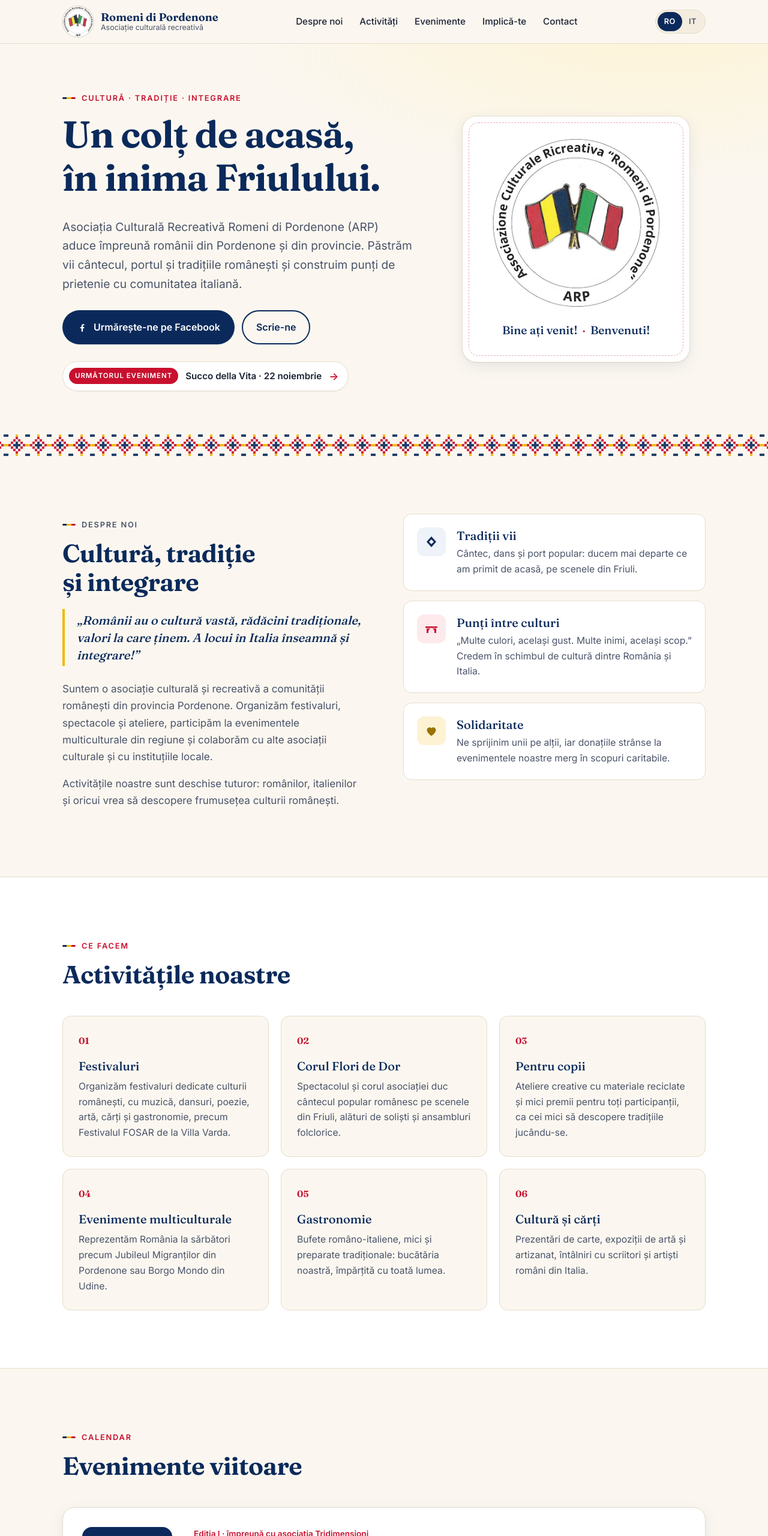
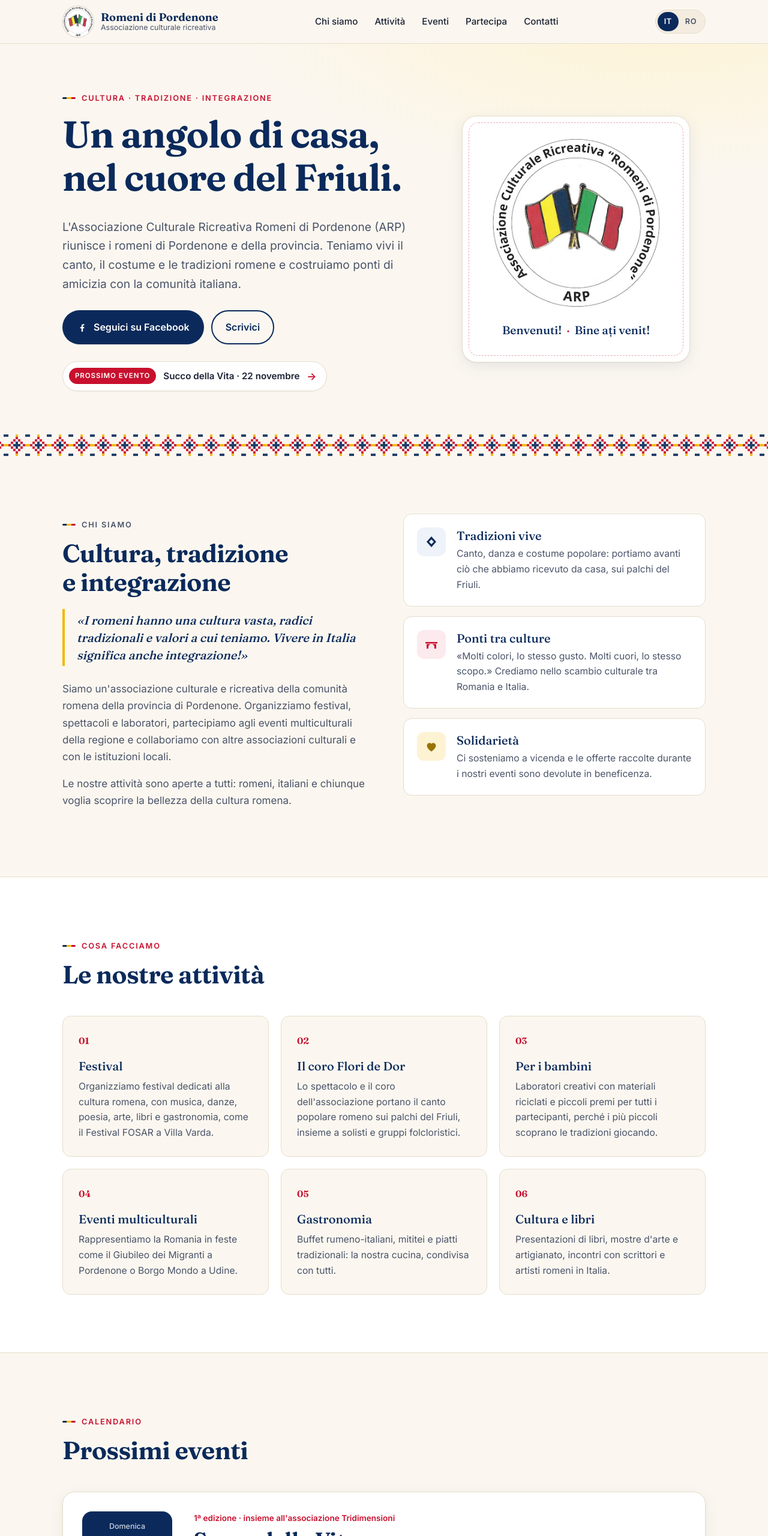
Before and after one commit to MaginShi1/romeni-di-pordenone, a plain HTML site: page index.html in a window 1280 px wide. Shown: the top 2560 px of the page at 60% size. Drawn offline with Linux system fonts and the light colour scheme.

Commit message:
Default the site to Italian, with IT before RO
New visitors now see Italian first; a visitor's RO/IT choice is still
remembered. The language switch, welcome line and footer tagline list
Italian first, and the page's built-in text is Italian so there is no
Romanian flash before the script runs.

Co-Authored-By: Claude Opus 5.5 <noreply@anthropic.com>

```diff
--- a/index.html
+++ b/index.html
@@ -1,12 +1,12 @@
 <!doctype html>
-<html lang="ro">
+<html lang="it">
 <head>
   <meta charset="utf-8">
   <meta name="viewport" content="width=device-width, initial-scale=1">
   <title>Romeni di Pordenone</title>
-  <meta name="description" content="Asociația Romeni di Pordenone — comunitatea românilor din provincia Pordenone. Associazione Romeni di Pordenone — la comunità romena della provincia di Pordenone.">
+  <meta name="description" content="Associazione Culturale Ricreativa «Romeni di Pordenone»: la comunità romena della provincia di Pordenone. Asociația Culturală Recreativă: comunitatea românilor din provincia Pordenone.">
   <meta property="og:title" content="Romeni di Pordenone">
-  <meta property="og:description" content="Comunitatea românilor din Pordenone · La comunità romena di Pordenone">
+  <meta property="og:description" content="La comunità romena di Pordenone · Comunitatea românilor din Pordenone">
   <meta property="og:type" content="website">
   <meta name="theme-color" content="#0B2A5B">
   <link rel="icon" href="assets/logo.png">
@@ -16,7 +16,7 @@
   <link rel="stylesheet" href="styles.css">
 </head>
 <body>
-  <a class="skip-link" href="#main" data-i18n="a11y.skip">Sari la conținut</a>
+  <a class="skip-link" href="#main" data-i18n="a11y.skip">Vai al contenuto</a>
 
   <!-- ============ HEADER ============ -->
   <header class="site-header">
@@ -25,25 +25,25 @@
         <img src="assets/logo.png" alt="" width="52" height="52">
         <span class="brand-text">
           <span class="brand-name">Romeni di Pordenone</span>
-          <span class="brand-tag" data-i18n="brand.tag">Asociație culturală recreativă</span>
+          <span class="brand-tag" data-i18n="brand.tag">Associazione culturale ricreativa</span>
         </span>
       </a>
 
       <nav class="nav" id="site-nav" aria-label="Menu">
-        <a href="#despre" data-i18n="nav.about">Despre noi</a>
-        <a href="#activitati" data-i18n="nav.activities">Activități</a>
-        <a href="#evenimente" data-i18n="nav.events">Evenimente</a>
-        <a href="#implica-te" data-i18n="nav.join">Implică-te</a>
-        <a href="#contact" data-i18n="nav.contact">Contact</a>
+        <a href="#despre" data-i18n="nav.about">Chi siamo</a>
+        <a href="#activitati" data-i18n="nav.activities">Attività</a>
+        <a href="#evenimente" data-i18n="nav.events">Eventi</a>
+        <a href="#implica-te" data-i18n="nav.join">Partecipa</a>
+        <a href="#contact" data-i18n="nav.contact">Contatti</a>
       </nav>
 
       <div class="header-actions">
-        <div class="lang-switch" role="group" aria-label="Limba / Lingua">
-          <button type="button" data-lang="ro" aria-pressed="true">RO</button>
-          <button type="button" data-lang="it" aria-pressed="false">IT</button>
+        <div class="lang-switch" role="group" aria-label="Lingua / Limba">
+          <button type="button" data-lang="it" aria-pressed="true">IT</button>
+          <button type="button" data-lang="ro" aria-pressed="false">RO</button>
         </div>
         <button class="menu-toggle" type="button" aria-expanded="false" aria-controls="site-nav">
-          <span class="sr-only" data-i18n="a11y.menu">Meniu</span>
+          <span class="sr-only" data-i18n="a11y.menu">Menu</span>
           <span class="menu-bar"></span><span class="menu-bar"></span><span class="menu-bar"></span>
         </button>
       </div>
@@ -55,19 +55,19 @@
     <section class="hero" id="top">
       <div class="container hero-inner">
         <div class="hero-copy">
-          <p class="kicker" data-i18n="hero.kicker">Cultură · Tradiție · Integrare</p>
-          <h1 data-i18n="hero.title">Un colț de acasă, în inima Friulului.</h1>
-          <p class="lead" data-i18n="hero.text">Asociația Culturală Recreativă Romeni di Pordenone (ARP) aduce împreună românii din Pordenone și din provincie. Păstrăm vii cântecul, portul și tradițiile românești și construim punți de prietenie cu comunitatea italiană.</p>
+          <p class="kicker" data-i18n="hero.kicker">Cultura · Tradizione · Integrazione</p>
+          <h1 data-i18n="hero.title">Un angolo di casa, nel cuore del Friuli.</h1>
+          <p class="lead" data-i18n="hero.text">L'Associazione Culturale Ricreativa Romeni di Pordenone (ARP) riunisce i romeni di Pordenone e della provincia. Teniamo vivi il canto, il costume e le tradizioni romene e costruiamo ponti di amicizia con la comunità italiana.</p>
           <div class="hero-ctas">
             <a class="btn btn-primary js-facebook" href="#" target="_blank" rel="noopener">
               <svg aria-hidden="true" viewBox="0 0 24 24" width="18" height="18"><path fill="currentColor" d="M13.5 21v-7.5h2.6l.4-3h-3V8.6c0-.9.3-1.5 1.5-1.5h1.6V4.4c-.3 0-1.2-.1-2.3-.1-2.3 0-3.9 1.4-3.9 4v2.2H7.8v3h2.6V21h3.1Z"/></svg>
-              <span data-i18n="hero.cta1">Urmărește-ne pe Facebook</span>
+              <span data-i18n="hero.cta1">Seguici su Facebook</span>
             </a>
-            <a class="btn btn-ghost" href="#contact" data-i18n="hero.cta2">Scrie-ne</a>
+            <a class="btn btn-ghost" href="#contact" data-i18n="hero.cta2">Scrivici</a>
           </div>
           <!-- Filled from the first upcoming event in script.js -->
           <a class="next-event" href="#evenimente" hidden>
-            <span class="next-event-label" data-i18n="hero.next">Următorul eveniment</span>
+            <span class="next-event-label" data-i18n="hero.next">Prossimo evento</span>
             <span class="next-event-title"></span>
             <span class="next-event-arrow" aria-hidden="true">→</span>
           </a>
@@ -76,9 +76,9 @@
           <div class="hero-card">
             <img src="assets/logo.png" alt="Logo: Associazione Culturale Ricreativa «Romeni di Pordenone» (ARP)" class="hero-logo" width="300" height="300">
             <p class="hero-card-caption" aria-hidden="true">
+              <span lang="it">Benvenuti!</span>
+              <span class="dot">·</span>
               <span lang="ro">Bine ați venit!</span>
-              <span class="dot">·</span>
-              <span lang="it">Benvenuti!</span>
             </p>
           </div>
         </div>
@@ -90,35 +90,35 @@
     <section class="section" id="despre">
       <div class="container about">
         <div class="about-text">
-          <p class="kicker" data-i18n="about.kicker">Despre noi</p>
-          <h2 data-i18n="about.title">Cultură, tradiție și integrare</h2>
+          <p class="kicker" data-i18n="about.kicker">Chi siamo</p>
+          <h2 data-i18n="about.title">Cultura, tradizione e integrazione</h2>
           <blockquote class="quote">
-            <p data-i18n="about.quote">„Românii au o cultură vastă, rădăcini tradiționale, valori la care ținem. A locui în Italia înseamnă și integrare!”</p>
+            <p data-i18n="about.quote">«I romeni hanno una cultura vasta, radici tradizionali e valori a cui teniamo. Vivere in Italia significa anche integrazione!»</p>
           </blockquote>
-          <p data-i18n="about.p1">Suntem o asociație culturală și recreativă a comunității românești din provincia Pordenone. Organizăm festivaluri, spectacole și ateliere, participăm la evenimentele multiculturale din regiune și colaborăm cu alte asociații culturale și cu instituțiile locale.</p>
-          <p data-i18n="about.p2">Activitățile noastre sunt deschise tuturor: românilor, italienilor și oricui vrea să descopere frumusețea culturii românești.</p>
+          <p data-i18n="about.p1">Siamo un'associazione culturale e ricreativa della comunità romena della provincia di Pordenone. Organizziamo festival, spettacoli e laboratori, partecipiamo agli eventi multiculturali della regione e collaboriamo con altre associazioni culturali e con le istituzioni locali.</p>
+          <p data-i18n="about.p2">Le nostre attività sono aperte a tutti: romeni, italiani e chiunque voglia scoprire la bellezza della cultura romena.</p>
         </div>
         <ul class="values">
           <li class="value">
             <span class="value-icon" aria-hidden="true">
               <svg viewBox="0 0 24 24"><path d="M12 3 4 12l8 9 8-9-8-9Zm0 5 4 4-4 4-4-4 4-4Z"/></svg>
             </span>
-            <h3 data-i18n="v1.title">Tradiții vii</h3>
-            <p data-i18n="v1.text">Cântec, dans și port popular: ducem mai departe ce am primit de acasă, pe scenele din Friuli.</p>
+            <h3 data-i18n="v1.title">Tradizioni vive</h3>
+            <p data-i18n="v1.text">Canto, danza e costume popolare: portiamo avanti ciò che abbiamo ricevuto da casa, sui palchi del Friuli.</p>
           </li>
           <li class="value">
             <span class="value-icon" aria-hidden="true">
               <svg viewBox="0 0 24 24"><path d="M2 8h20v2.5H2V8Zm2 3.5h16V19h-3v-2.5a5 5 0 0 0-10 0V19H4v-7.5Z"/></svg>
             </span>
-            <h3 data-i18n="v2.title">Punți între culturi</h3>
-            <p data-i18n="v2.text">„Multe culori, același gust. Multe inimi, același scop.” Credem în schimbul de cultură dintre România și Italia.</p>
+            <h3 data-i18n="v2.title">Ponti tra culture</h3>
+            <p data-i18n="v2.text">«Molti colori, lo stesso gusto. Molti cuori, lo stesso scopo.» Crediamo nello scambio culturale tra Romania e Italia.</p>
           </li>
           <li class="value">
             <span class="value-icon" aria-hidden="true">
               <svg viewBox="0 0 24 24"><path d="M12 20.5s-7.5-4.6-7.5-10A4.3 4.3 0 0 1 12 7.8a4.3 4.3 0 0 1 7.5 2.7c0 5.4-7.5 10-7.5 10Z"/></svg>
             </span>
-            <h3 data-i18n="v3.title">Solidaritate</h3>
-            <p data-i18n="v3.text">Ne sprijinim unii pe alții, iar donațiile strânse la evenimentele noastre merg în scopuri caritabile.</p>
+            <h3 data-i18n="v3.title">Solidarietà</h3>
+            <p data-i18n="v3.text">Ci sosteniamo a vicenda e le offerte raccolte durante i nostri eventi sono devolute in beneficenza.</p>
           </li>
         </ul>
       </div>
@@ -128,39 +128,39 @@
     <section class="section section-alt" id="activitati">
       <div class="container">
         <div class="section-head">
-          <p class="kicker" data-i18n="act.kicker">Ce facem</p>
-          <h2 data-i18n="act.title">Activitățile noastre</h2>
+          <p class="kicker" data-i18n="act.kicker">Cosa facciamo</p>
+          <h2 data-i18n="act.title">Le nostre attività</h2>
         </div>
         <div class="activities">
           <article class="activity">
             <span class="activity-num">01</span>
-            <h3 data-i18n="a1.title">Festivaluri</h3>
-            <p data-i18n="a1.text">Organizăm festivaluri dedicate culturii românești, cu muzică, dansuri, poezie, artă, cărți și gastronomie, precum Festivalul FOSAR de la Villa Varda.</p>
+            <h3 data-i18n="a1.title">Festival</h3>
+            <p data-i18n="a1.text">Organizziamo festival dedicati alla cultura romena, con musica, danze, poesia, arte, libri e gastronomia, come il Festival FOSAR a Villa Varda.</p>
           </article>
           <article class="activity">
             <span class="activity-num">02</span>
-            <h3 data-i18n="a2.title">Corul Flori de Dor</h3>
-            <p data-i18n="a2.text">Spectacolul și corul asociației duc cântecul popular românesc pe scenele din Friuli, alături de soliști și ansambluri folclorice.</p>
+            <h3 data-i18n="a2.title">Il coro Flori de Dor</h3>
+            <p data-i18n="a2.text">Lo spettacolo e il coro dell'associazione portano il canto popolare romeno sui palchi del Friuli, insieme a solisti e gruppi folcloristici.</p>
           </article>
           <article class="activity">
             <span class="activity-num">03</span>
-            <h3 data-i18n="a3.title">Pentru copii</h3>
-            <p data-i18n="a3.text">Ateliere creative cu materiale reciclate și mici premii pentru toți participanții, ca cei mici să descopere tradițiile jucându-se.</p>
+            <h3 data-i18n="a3.title">Per i bambini</h3>
+            <p data-i18n="a3.text">Laboratori creativi con materiali riciclati e piccoli premi per tutti i partecipanti, perché i più piccoli scoprano le tradizioni giocando.</p>
           </article>
           <article class="activity">
             <span class="activity-num">04</span>
-            <h3 data-i18n="a4.title">Evenimente multiculturale</h3>
-            <p data-i18n="a4.text">Reprezentăm România la sărbători precum Jubileul Migranților din Pordenone sau Borgo Mondo din Udine.</p>
+            <h3 data-i18n="a4.title">Eventi multiculturali</h3>
+            <p data-i18n="a4.text">Rappresentiamo la Romania in feste come il Giubileo dei Migranti a Pordenone o Borgo Mondo a Udine.</p>
           </article>
           <article class="activity">
             <span class="activity-num">05</span>
-            <h3 data-i18n="a5.title">Gastronomie</h3>
-            <p data-i18n="a5.text">Bufete româno-italiene, mici și preparate tradiționale: bucătăria noastră, împărțită cu toată lumea.</p>
+            <h3 data-i18n="a5.title">Gastronomia</h3>
+            <p data-i18n="a5.text">Buffet rumeno-italiani, mititei e piatti tradizionali: la nostra cucina, condivisa con tutti.</p>
           </article>
           <article class="activity">
             <span class="activity-num">06</span>
-            <h3 data-i18n="a6.title">Cultură și cărți</h3>
-            <p data-i18n="a6.text">Prezentări de carte, expoziții de artă și artizanat, întâlniri cu scriitori și artiști români din Italia.</p>
+            <h3 data-i18n="a6.title">Cultura e libri</h3>
+            <p data-i18n="a6.text">Presentazioni di libri, mostre d'arte e artigianato, incontri con scrittori e artisti romeni in Italia.</p>
           </article>
         </div>
       </div>
@@ -170,33 +170,33 @@
     <section class="section" id="evenimente">
       <div class="container">
         <div class="section-head">
-          <p class="kicker" data-i18n="ev.kicker">Calendar</p>
-          <h2 data-i18n="ev.title">Evenimente viitoare</h2>
+          <p class="kicker" data-i18n="ev.kicker">Calendario</p>
+          <h2 data-i18n="ev.title">Prossimi eventi</h2>
         </div>
         <!-- Upcoming events are rendered from the EVENTS list in script.js -->
         <ol class="events" id="events-list"></ol>
         <p class="events-note">
-          <span data-i18n="ev.note">Noutățile și fotografiile de la evenimente apar pe pagina noastră de Facebook.</span>
-          <a class="js-facebook" href="#" target="_blank" rel="noopener" data-i18n="ev.noteLink">Vezi pe Facebook →</a>
+          <span data-i18n="ev.note">Novità e foto degli eventi vengono pubblicate sulla nostra pagina Facebook.</span>
+          <a class="js-facebook" href="#" target="_blank" rel="noopener" data-i18n="ev.noteLink">Vedi su Facebook →</a>
         </p>
 
         <div class="past">
-          <h3 class="past-title" data-i18n="past.title">Din activitatea noastră</h3>
+          <h3 class="past-title" data-i18n="past.title">Dalla nostra attività</h3>
           <div class="past-grid">
             <article class="past-card">
-              <p class="past-meta"><span data-i18n="p1.date">13 septembrie 2025</span> · Villa Varda, Brugnera</p>
-              <h4 data-i18n="p1.title">Festivalul FOSAR</h4>
-              <p data-i18n="p1.text">Prima ediție a festivalului dedicat Anului Cultural România–Italia: muzică și dansuri populare, poezie, artă, cărți și gastronomie, realizat împreună cu mai multe asociații culturale, în prezența Consulului General al României la Trieste.</p>
+              <p class="past-meta"><span data-i18n="p1.date">13 settembre 2025</span> · Villa Varda, Brugnera</p>
+              <h4 data-i18n="p1.title">Festival FOSAR</h4>
+              <p data-i18n="p1.text">La prima edizione del festival dedicato all'Anno Culturale Romania–Italia: musica e danze popolari, poesia, arte, libri e gastronomia, realizzato insieme a diverse associazioni culturali, alla presenza della Console Generale di Romania a Trieste.</p>
             </article>
             <article class="past-card">
-              <p class="past-meta"><span data-i18n="p2.date">4 octombrie 2025</span> · Pordenone</p>
-              <h4 data-i18n="p2.title">Jubileul Migranților</h4>
-              <p data-i18n="p2.text">Am reprezentat România cu cântec, dans și port popular, defilând pe străzile orașului alături de celelalte comunități, până în Piazzetta Calderari.</p>
+              <p class="past-meta"><span data-i18n="p2.date">4 ottobre 2025</span> · Pordenone</p>
+              <h4 data-i18n="p2.title">Giubileo dei Migranti</h4>
+              <p data-i18n="p2.text">Abbiamo rappresentato la Romania con canti, danze e costumi popolari, sfilando per le vie della città insieme alle altre comunità fino a Piazzetta Calderari.</p>
             </article>
             <article class="past-card">
-              <p class="past-meta"><span data-i18n="p3.date">27 iulie 2024</span> · Udine</p>
+              <p class="past-meta"><span data-i18n="p3.date">27 luglio 2024</span> · Udine</p>
               <h4 data-i18n="p3.title">Borgo Mondo</h4>
-              <p data-i18n="p3.text">Spectacolul Flori de Dor al asociației a urcat pe scena marii sărbători multiculturale din Udine.</p>
+              <p data-i18n="p3.text">Lo spettacolo Flori de Dor dell'associazione è salito sul palco della grande festa multiculturale di Udine.</p>
             </article>
           </div>
         </div>
@@ -208,14 +208,14 @@
       <div class="band band-top" aria-hidden="true"></div>
       <div class="container join-inner">
         <div class="join-copy">
-          <p class="kicker kicker-light" data-i18n="join.kicker">Implică-te</p>
-          <h2 data-i18n="join.title">Comunitatea crește cu fiecare om nou.</h2>
-          <p data-i18n="join.text">Fie că abia ai ajuns în provincia Pordenone, fie că locuiești aici de ani buni, ușa noastră e deschisă. Vino la un eveniment, adu o idee sau dă o mână de ajutor.</p>
+          <p class="kicker kicker-light" data-i18n="join.kicker">Partecipa</p>
+          <h2 data-i18n="join.title">La comunità cresce con ogni persona nuova.</h2>
+          <p data-i18n="join.text">Che tu sia appena arrivato in provincia di Pordenone o che ci viva da anni, la nostra porta è aperta. Vieni a un evento, porta un'idea o dai una mano.</p>
         </div>
         <ul class="join-list">
-          <li><strong data-i18n="j1.title">Participă</strong><span data-i18n="j1.text">Vino la festivaluri și sărbători, singur sau cu familia. Intrarea este de obicei liberă.</span></li>
-          <li><strong data-i18n="j2.title">Cântă sau dansează cu noi</strong><span data-i18n="j2.text">Ai voce sau îți place dansul popular? Scrie-ne și urcă pe scenă alături de noi.</span></li>
-          <li><strong data-i18n="j3.title">Colaborează</strong><span data-i18n="j3.text">Ești o asociație, o firmă sau o instituție? Hai să construim împreună următorul eveniment.</span></li>
+          <li><strong data-i18n="j1.title">Partecipa</strong><span data-i18n="j1.text">Vieni ai festival e alle feste, da solo o con la famiglia. L'ingresso è di solito libero.</span></li>
+          <li><strong data-i18n="j2.title">Canta o balla con noi</strong><span data-i18n="j2.text">Hai una bella voce o ami la danza popolare? Scrivici e sali sul palco insieme a noi.</span></li>
+          <li><strong data-i18n="j3.title">Collabora</strong><span data-i18n="j3.text">Sei un'associazione, un'azienda o un ente? Costruiamo insieme il prossimo evento.</span></li>
         </ul>
       </div>
     </section>
@@ -224,16 +224,16 @@
     <section class="section" id="contact">
       <div class="container contact">
         <div class="contact-info">
-          <p class="kicker" data-i18n="contact.kicker">Contact</p>
-          <h2 data-i18n="contact.title">Hai să vorbim</h2>
-          <p data-i18n="contact.text">Ai o întrebare, vrei să participi sau să colaborezi cu noi? Scrie-ne pe email, pe WhatsApp sau pe Facebook. Îți răspundem cu drag, în română sau în italiană.</p>
+          <p class="kicker" data-i18n="contact.kicker">Contatti</p>
+          <h2 data-i18n="contact.title">Parliamone</h2>
+          <p data-i18n="contact.text">Hai una domanda, vuoi partecipare o collaborare con noi? Scrivici via email, su WhatsApp o su Facebook. Ti rispondiamo volentieri, in romeno o in italiano.</p>
           <ul class="contact-list">
             <li class="js-email-row" hidden>
               <span class="contact-label" data-i18n="contact.email">Email</span>
               <a class="js-email" href="#"></a>
             </li>
             <li class="js-phone-row" hidden>
-              <span class="contact-label" data-i18n="contact.phone">Telefon</span>
+              <span class="contact-label" data-i18n="contact.phone">Telefono</span>
               <span>
                 <a class="js-phone" href="#"></a>
                 <a class="whatsapp js-whatsapp" href="#" target="_blank" rel="noopener" hidden>WhatsApp</a>
@@ -244,8 +244,8 @@
               <a class="js-facebook" href="#" target="_blank" rel="noopener">Romeni di Pordenone</a>
             </li>
             <li>
-              <span class="contact-label" data-i18n="contact.where">Unde</span>
-              <span data-i18n="contact.address">Aviano (PN), 33081 · activități în toată provincia Pordenone</span>
+              <span class="contact-label" data-i18n="contact.where">Dove</span>
+              <span data-i18n="contact.address">Aviano (PN), 33081 · attività in tutta la provincia di Pordenone</span>
             </li>
           </ul>
         </div>
@@ -266,8 +266,8 @@
       <div class="footer-brand">
         <img src="assets/logo.png" alt="" width="48" height="48">
         <div>
-          <p class="footer-name" data-i18n="footer.name">Asociația Culturală Recreativă „Romeni di Pordenone”</p>
-          <p class="footer-tag" data-i18n="footer.tag">Comunitatea românilor din Pordenone · La comunità romena di Pordenone</p>
+          <p class="footer-name" data-i18n="footer.name">Associazione Culturale Ricreativa «Romeni di Pordenone»</p>
+          <p class="footer-tag" data-i18n="footer.tag">La comunità romena di Pordenone · Comunitatea românilor din Pordenone</p>
         </div>
       </div>
       <p class="footer-copy">© <span id="year"></span> Romeni di Pordenone · <a class="js-facebook" href="#" target="_blank" rel="noopener">Facebook</a> · <a class="js-email" href="#"></a></p>
--- a/script.js
+++ b/script.js
@@ -170,7 +170,7 @@ const I18N = {
     "contact.address": "Aviano (PN), 33081 · activități în toată provincia Pordenone",
 
     "footer.name": "Asociația Culturală Recreativă „Romeni di Pordenone”",
-    "footer.tag": "Comunitatea românilor din Pordenone · La comunità romena di Pordenone",
+    "footer.tag": "La comunità romena di Pordenone · Comunitatea românilor din Pordenone",
   },
 
   it: {
@@ -256,14 +256,14 @@ const I18N = {
     "contact.address": "Aviano (PN), 33081 · attività in tutta la provincia di Pordenone",
 
     "footer.name": "Associazione Culturale Ricreativa «Romeni di Pordenone»",
-    "footer.tag": "Comunitatea românilor din Pordenone · La comunità romena di Pordenone",
+    "footer.tag": "La comunità romena di Pordenone · Comunitatea românilor din Pordenone",
   },
 };
 
 /* ========================================================= */
 
 const LANG_KEY = "rdp-lang";
-const LANGS = ["ro", "it"];
+const LANGS = ["it", "ro"];
 
 const ICONS = {
   clock: '<svg viewBox="0 0 24 24" aria-hidden="true"><path d="M12 2a10 10 0 1 0 0 20 10 10 0 0 0 0-20Zm0 18a8 8 0 1 1 0-16 8 8 0 0 1 0 16Zm1-13h-2v6l5 3 1-1.7-4-2.3V7Z"/></svg>',
@@ -278,11 +278,10 @@ function storedLang() {
   }
 }
 
+// Italian first; a visitor's own choice (RO/IT button) is remembered.
 function initialLang() {
   const saved = storedLang();
-  if (LANGS.includes(saved)) return saved;
-  const nav = (navigator.language || "").slice(0, 2).toLowerCase();
-  return nav === "it" ? "it" : "ro";
+  return LANGS.includes(saved) ? saved : "it";
 }
 
 function upcomingEvents() {
```
